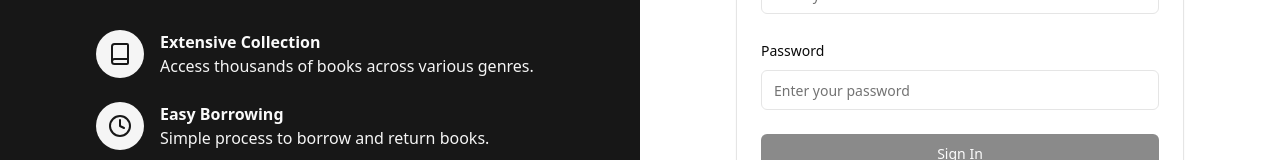
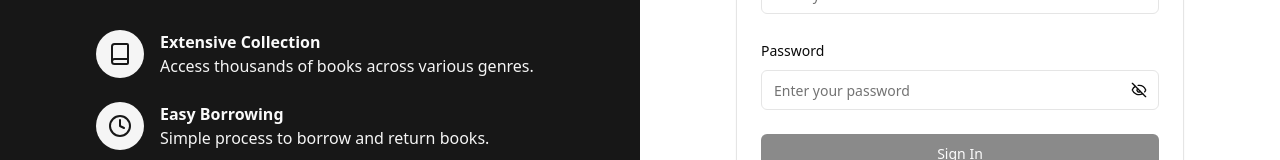
Before and after one commit to AbdurrahmanSogbesan/csc-419-project, a React (Vite) app in the folder frontend/: page /auth/login in a window 1280 px wide. Shown: the part 364-524 px from the top of the page. Built offline with nearby package versions, Linux system fonts and the light colour scheme; no server answers.

Commit message:
complete integration

```diff
--- a/frontend/src/app/auth/components/LoginPage.tsx
+++ b/frontend/src/app/auth/components/LoginPage.tsx
@@ -29,7 +29,7 @@ export default function LoginPage() {
     },
   });
 
-  const { mutate: login } = useLogin();
+  const { mutate: login, isPending } = useLogin();
 
   function onSubmit(values: LoginForm) {
     login(values);
@@ -87,7 +87,8 @@ export default function LoginPage() {
             <Button
               type="submit"
               className="w-full"
-              disabled={form.formState.isSubmitting || !form.formState.isValid}
+              disabled={isPending || !form.formState.isValid}
+              loading={isPending}
             >
               Sign In
             </Button>
--- a/frontend/src/app/auth/components/RegisterPage.tsx
+++ b/frontend/src/app/auth/components/RegisterPage.tsx
@@ -32,7 +32,7 @@ export default function RegisterPage() {
     },
   });
 
-  const { mutate: register } = useRegister();
+  const { mutate: register, isPending } = useRegister();
 
   function onSubmit(values: RegisterForm) {
     register(values);
@@ -138,7 +138,8 @@ export default function RegisterPage() {
             <Button
               type="submit"
               className="w-full"
-              disabled={form.formState.isSubmitting || !form.formState.isValid}
+              disabled={isPending || !form.formState.isValid}
+              loading={isPending}
             >
               Sign Up
             </Button>
--- a/frontend/src/components/MainLayout.tsx
+++ b/frontend/src/components/MainLayout.tsx
@@ -1,10 +1,12 @@
 import { ReactNode } from "react";
 import { NavLink } from "react-router";
 import { useAuthStore } from "@/lib/stores/auth";
+import { Button } from "./ui/button";
 
 // temp app layout (needs sidebar, etc)
 export default function MainLayout({ children }: { children: ReactNode }) {
   const user = useAuthStore((s) => s.user);
+  const logout = useAuthStore((s) => s.logout);
   const isAdmin = user?.role === "admin";
 
   return (
@@ -97,12 +99,12 @@ export default function MainLayout({ children }: { children: ReactNode }) {
             >
               Profile
             </NavLink>
-            <NavLink
-              to="/auth/login"
+            <Button
               className="ml-4 rounded-md bg-blue-600 px-4 py-2 text-white transition hover:bg-blue-700"
+              onClick={logout}
             >
               Sign Out
-            </NavLink>
+            </Button>
           </div>
         </div>
       </header>
--- a/frontend/src/components/ui/button.tsx
+++ b/frontend/src/components/ui/button.tsx
@@ -1,8 +1,9 @@
-import * as React from "react"
-import { Slot } from "@radix-ui/react-slot"
-import { cva, type VariantProps } from "class-variance-authority"
+import * as React from "react";
+import { Slot } from "@radix-ui/react-slot";
+import { cva, type VariantProps } from "class-variance-authority";
 
-import { cn } from "@/lib/utils"
+import { cn } from "@/lib/utils";
+import { Loader2 } from "lucide-react";
 
 const buttonVariants = cva(
   "inline-flex items-center justify-center gap-2 whitespace-nowrap rounded-md text-sm font-medium ring-offset-background transition-colors focus-visible:outline-none focus-visible:ring-2 focus-visible:ring-ring focus-visible:ring-offset-2 disabled:pointer-events-none disabled:opacity-50 [&_svg]:pointer-events-none [&_svg]:size-4 [&_svg]:shrink-0",
@@ -30,27 +31,33 @@ const buttonVariants = cva(
       variant: "default",
       size: "default",
     },
-  }
-)
+  },
+);
 
 export interface ButtonProps
   extends React.ButtonHTMLAttributes<HTMLButtonElement>,
     VariantProps<typeof buttonVariants> {
-  asChild?: boolean
+  asChild?: boolean;
+  loading?: boolean;
 }
 
 const Button = React.forwardRef<HTMLButtonElement, ButtonProps>(
-  ({ className, variant, size, asChild = false, ...props }, ref) => {
-    const Comp = asChild ? Slot : "button"
+  ({ className, variant, size, asChild = false, loading, ...props }, ref) => {
+    const Comp = asChild ? Slot : "button";
     return (
       <Comp
-        className={cn(buttonVariants({ variant, size, className }))}
+        className={cn(
+          buttonVariants({ variant, size, className }),
+          loading && "cursor-not-allowed",
+        )}
         ref={ref}
         {...props}
-      />
-    )
-  }
-)
-Button.displayName = "Button"
+      >
+        {loading ? <Loader2 className="animate-spin" /> : props.children}
+      </Comp>
+    );
+  },
+);
+Button.displayName = "Button";
 
-export { Button, buttonVariants }
+export { Button, buttonVariants };
--- a/frontend/src/components/ui/input.tsx
+++ b/frontend/src/components/ui/input.tsx
@@ -1,22 +1,40 @@
-import * as React from "react"
+import * as React from "react";
 
-import { cn } from "@/lib/utils"
+import { cn } from "@/lib/utils";
+import { Button } from "./button";
+import { Eye, EyeOff } from "lucide-react";
 
 const Input = React.forwardRef<HTMLInputElement, React.ComponentProps<"input">>(
   ({ className, type, ...props }, ref) => {
+    const [visible, setVisible] = React.useState(false);
+
     return (
+      <div className="relative">
         <input
-        type={type}
+          type={type === "password" && visible ? "text" : type}
           className={cn(
             "flex h-10 w-full rounded-md border border-input bg-background px-3 py-2 text-base ring-offset-background file:border-0 file:bg-transparent file:text-sm file:font-medium file:text-foreground placeholder:text-muted-foreground focus-visible:outline-none focus-visible:ring-2 focus-visible:ring-ring focus-visible:ring-offset-2 disabled:cursor-not-allowed disabled:opacity-50 md:text-sm",
-          className
+            type === "password" && "pr-11",
+            className,
           )}
           ref={ref}
           {...props}
         />
-    )
-  }
-)
-Input.displayName = "Input"
+        {type === "password" && (
+          <Button
+            type="button"
+            variant="ghost"
+            size="icon"
+            className="absolute right-0 top-0 h-full px-3"
+            onClick={() => setVisible(!visible)}
+          >
+            {visible ? <Eye /> : <EyeOff />}
+          </Button>
+        )}
+      </div>
+    );
+  },
+);
+Input.displayName = "Input";
 
-export { Input }
+export { Input };
--- a/frontend/src/hooks/auth.ts
+++ b/frontend/src/hooks/auth.ts
@@ -17,7 +17,6 @@ export function useRegister() {
       return await apiPost<AuthResponse>("/auth/register", rest);
     },
     onSuccess: async (data) => {
-      console.log("data", data);
       login(data);
       navigate("/");
     },
@@ -38,7 +37,6 @@ export function useLogin() {
       return await apiPost<AuthResponse>("/auth/login", data);
     },
     onSuccess: async (data) => {
-      console.log("data", data);
       login(data);
       navigate("/");
     },
--- a/frontend/src/lib/api.ts
+++ b/frontend/src/lib/api.ts
@@ -1,6 +1,6 @@
-import axios, { Axios } from "axios";
+import axios, { Axios, AxiosError } from "axios";
 import { API_BASE_URL } from "./constants";
-import { tokenManager } from "./utils";
+import { convertArrayToString, tokenManager } from "./utils";
 import { useAuthStore } from "./stores/auth";
 
 const api = axios.create({
@@ -20,17 +20,38 @@ api.interceptors.request.use((config) => {
 });
 
 api.interceptors.response.use(
-  (response) => response,
-  async (error) => {
-    // todo: may change this
-    // Handle 401 Unauthorized errors (expired/invalid token)
-    if (error.response?.status === 401) {
-      useAuthStore.getState().logout();
+  (res) => {
+    if (res.data?.errorMessage || (res.status !== 200 && res.data?.message)) {
+      const errorMessage =
+        res.data?.errorMessage || convertArrayToString(res.data?.message);
+      const error = new Error(errorMessage) as AxiosError;
+      error.response = res;
+      throw error;
+    }
+    return res;
+  },
+  (error) => {
+    if (error instanceof AxiosError) {
+      const message =
+        error.response?.data?.errorMessage ||
+        convertArrayToString(error.response?.data?.message) ||
+        error.response?.data?.error ||
+        error.message;
+      error.message = message;
+
+      // Handle authentication errors
+      if (error.response?.status === 401) {
+        handleAuthError();
+      }
     }
 
-    return Promise.reject(error);
+    throw error;
   },
 );
+
+function handleAuthError() {
+  useAuthStore.getState().logout();
+}
 
 export const apiGet = <T = unknown>(...args: Parameters<Axios["get"]>) =>
   api.get<T>(...args).then((r) => r.data);
--- a/frontend/src/lib/utils.ts
+++ b/frontend/src/lib/utils.ts
@@ -35,3 +35,7 @@ export const tokenManager = {
 
   getToken: () => Cookies.get(TOKEN_CONFIG.accessTokenKey),
 };
+
+export const convertArrayToString = (value: unknown) => {
+  return Array.isArray(value) ? value.join(", ") : value;
+};
```
Lines whose indentation alone changed are shown as unchanged.
